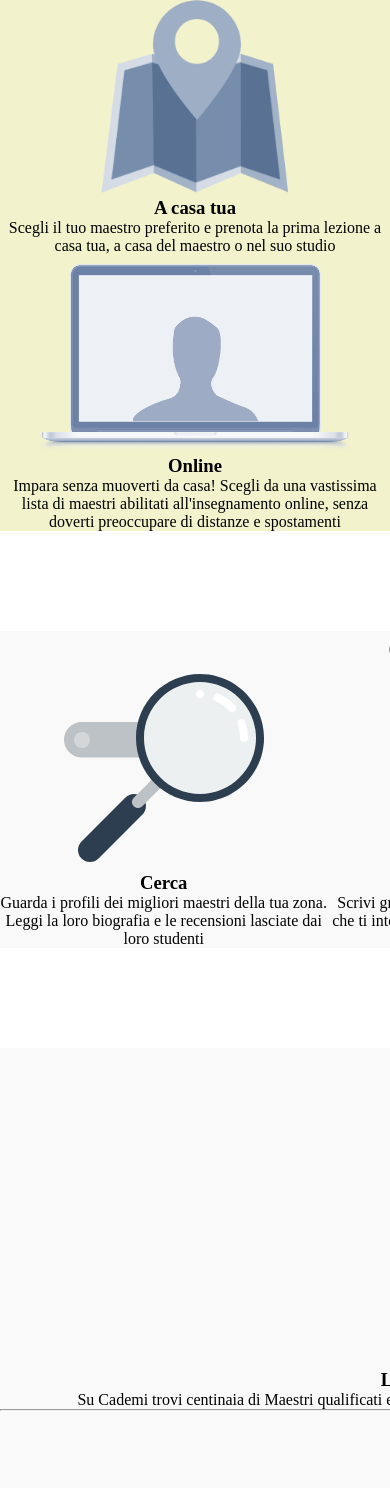
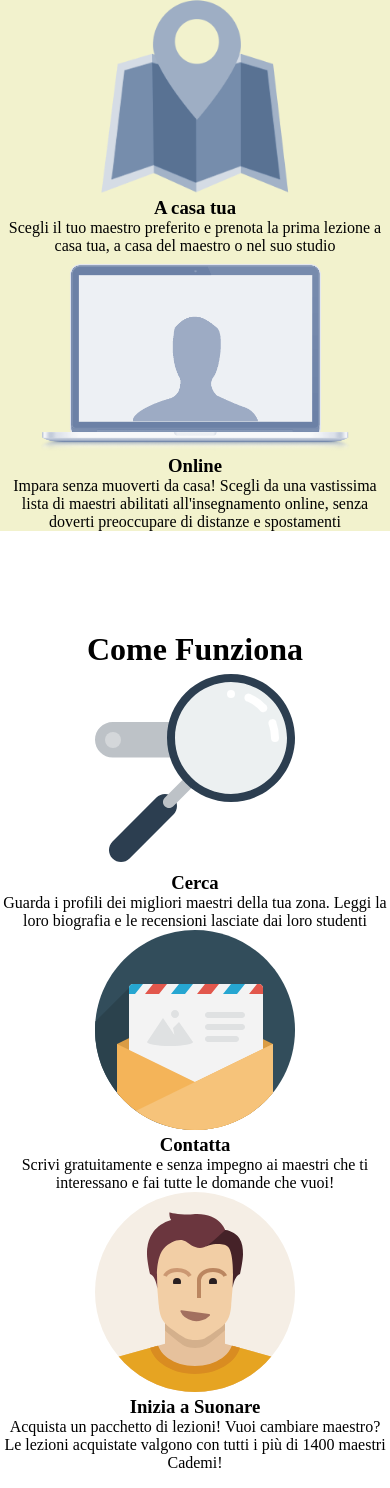
Before and after one commit to parix1999/html-css-resp-wannabe, a plain HTML site: page index.html in a window 390 px wide. Shown: the part 140-1628 px from the top of the page. Drawn offline with Linux system fonts and the light colour scheme.

Commit message:
responsive-2.0

```diff
--- a/style.css
+++ b/style.css
@@ -78,6 +78,7 @@ img {
 }
 /* inizio esercizio */
 @media screen and (max-width:420px) {
+  /* prima parte lezioni */
   #lezioni .row{
     background-color:#f2f2cd;
     text-align:center;
@@ -93,4 +94,26 @@ img {
     text-align:center;
     width:100%;
   }
+  /* seconda parte steps */
+  #steps .row{
+    background-color:white;
+    text-align:center;
+    width:100%;
+  }
+  #steps .row .left{
+    float:none;
+    text-align:center;
+    width:100%;
+  }
+  #steps .row .central{
+    float:none;
+    text-align:center;
+    width:100%;
+  }
+  #steps .row .right{
+    float:none;
+    text-align:center;
+    width: 100%;
+  }
+
 }
```
